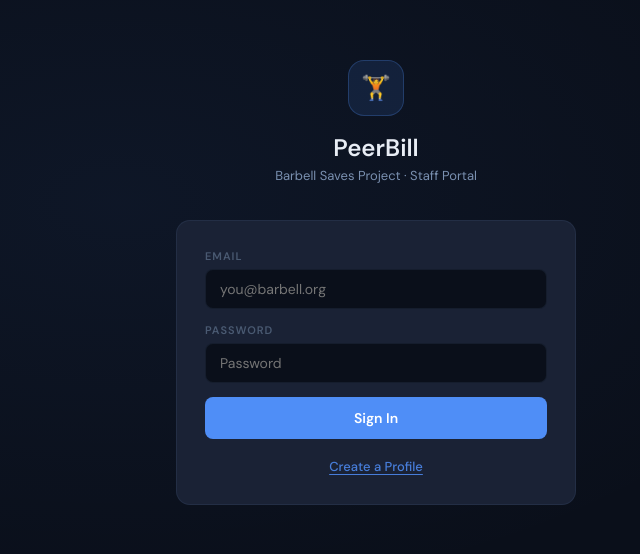
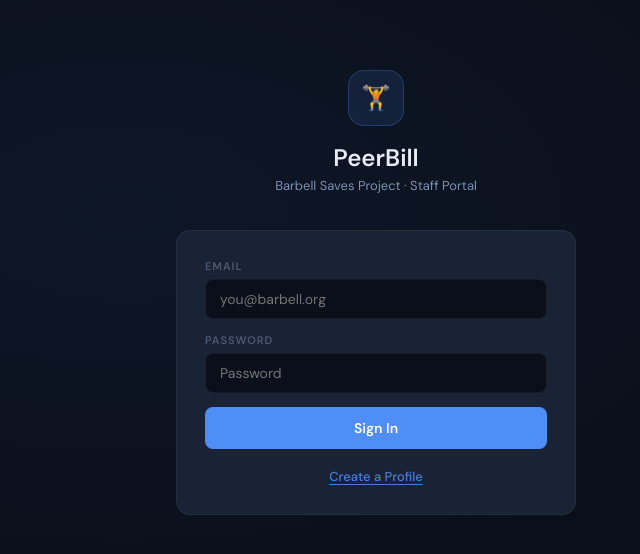
Before and after one commit to michaelshelden811/gabby-billing-engine, a Next.js app: page / in a window 1280 px wide. Shown: the part 118-672 px from the top of the page, without its empty margins (264-904 px from the left). Built offline with nearby package versions, Linux system fonts and the light colour scheme.

Commit message:
Update page.jsx

```diff
--- a/app/page.jsx
+++ b/app/page.jsx
@@ -1,5 +1,16 @@
 import BillingUX from "../components/BillingUX";
 
 export default function Page() {
-  return <BillingUX />;
+  return (
+    <div
+      style={{
+        width: "100%",
+        maxWidth: "100vw",
+        overflowX: "hidden",
+        padding: "10px"
+      }}
+    >
+      <BillingUX />
+    </div>
+  );
 }
```
